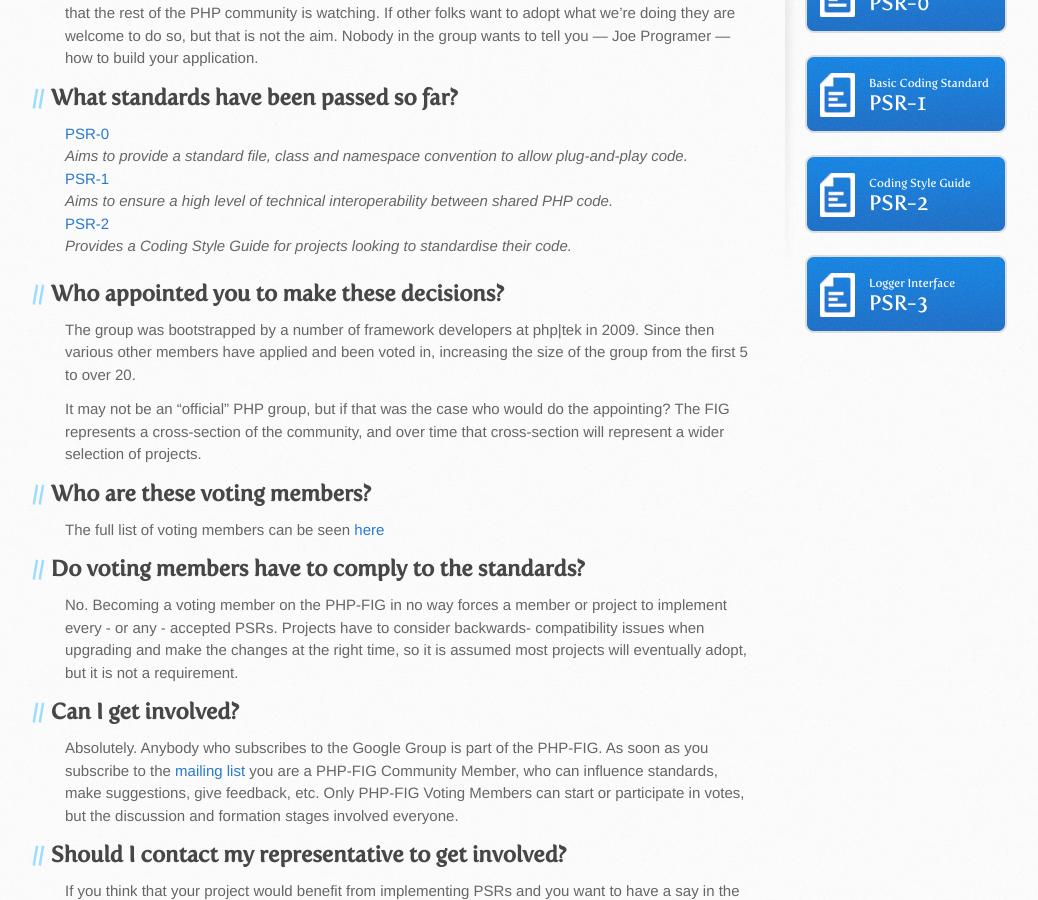
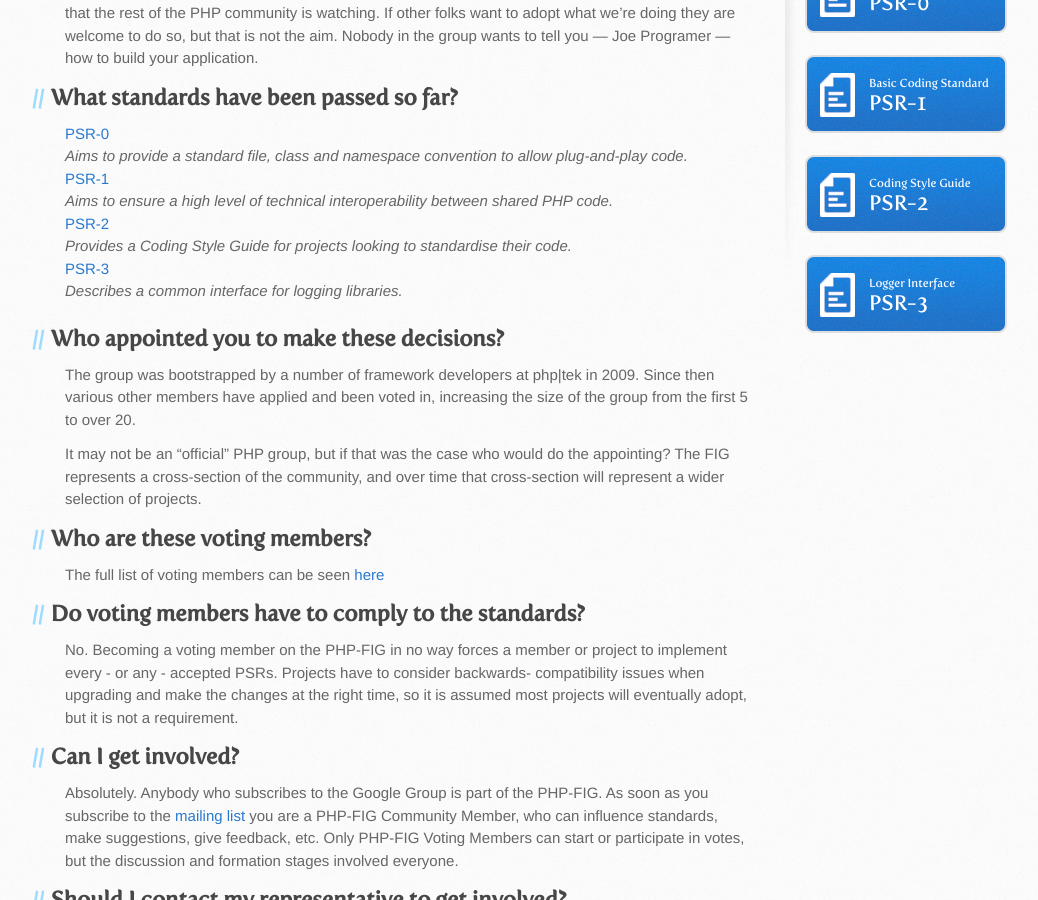
Before and after one commit to php-fig/www.php-fig.org, a Jekyll site: the page built from faq/index.markdown, in a window 1280 px wide and 900 px high, scrolled down 477 px. Shown: the whole window, without its empty margins (105-1143 px from the left). Built offline with Jekyll 4.4.1, drawn with Linux system fonts in a browser that asks for light colours; nearby versions of some CDN libraries; Markdown is read by kramdown in place of the engine named in the settings.

Commit message:
Adding PSR-3 to FAQ page

```diff
--- a/faq/index.markdown
+++ b/faq/index.markdown
@@ -31,6 +31,8 @@ Programer — how to build your application.
 	<dd>Aims to ensure a high level of technical interoperability between shared PHP code.</dd>
 	<dt><a href="https://github.com/php-fig/fig-standards/blob/master/accepted/PSR-2-coding-style-guide.md">PSR-2</a></dt>
 	<dd>Provides a Coding Style Guide for projects looking to standardise their code.</dd>
+	<dt><a href="https://github.com/php-fig/fig-standards/blob/master/accepted/PSR-3-logger-interface.md">PSR-3</a></dt>
+	<dd>Describes a common interface for logging libraries.</dd>
 </dl>
 
 
```
